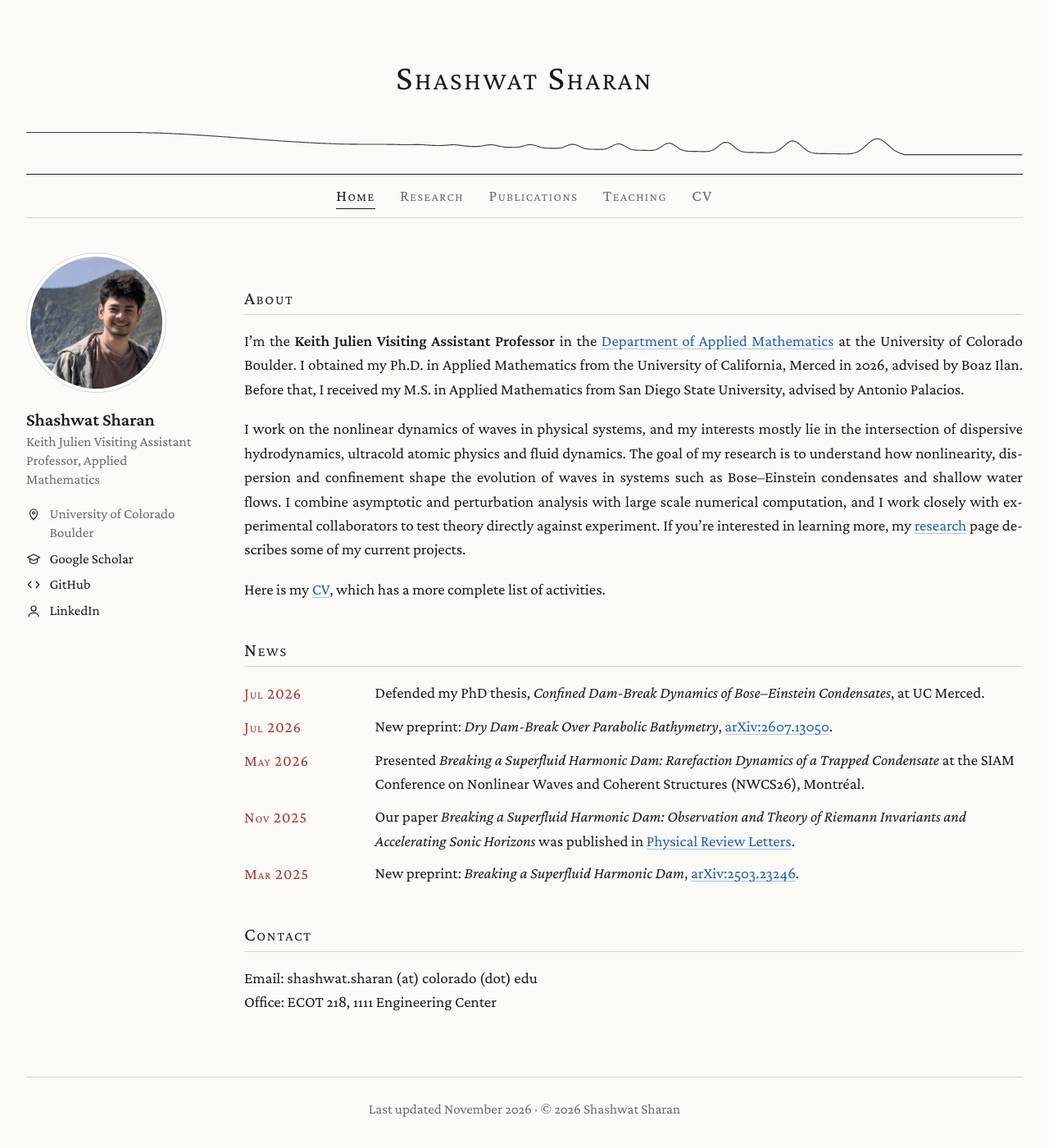
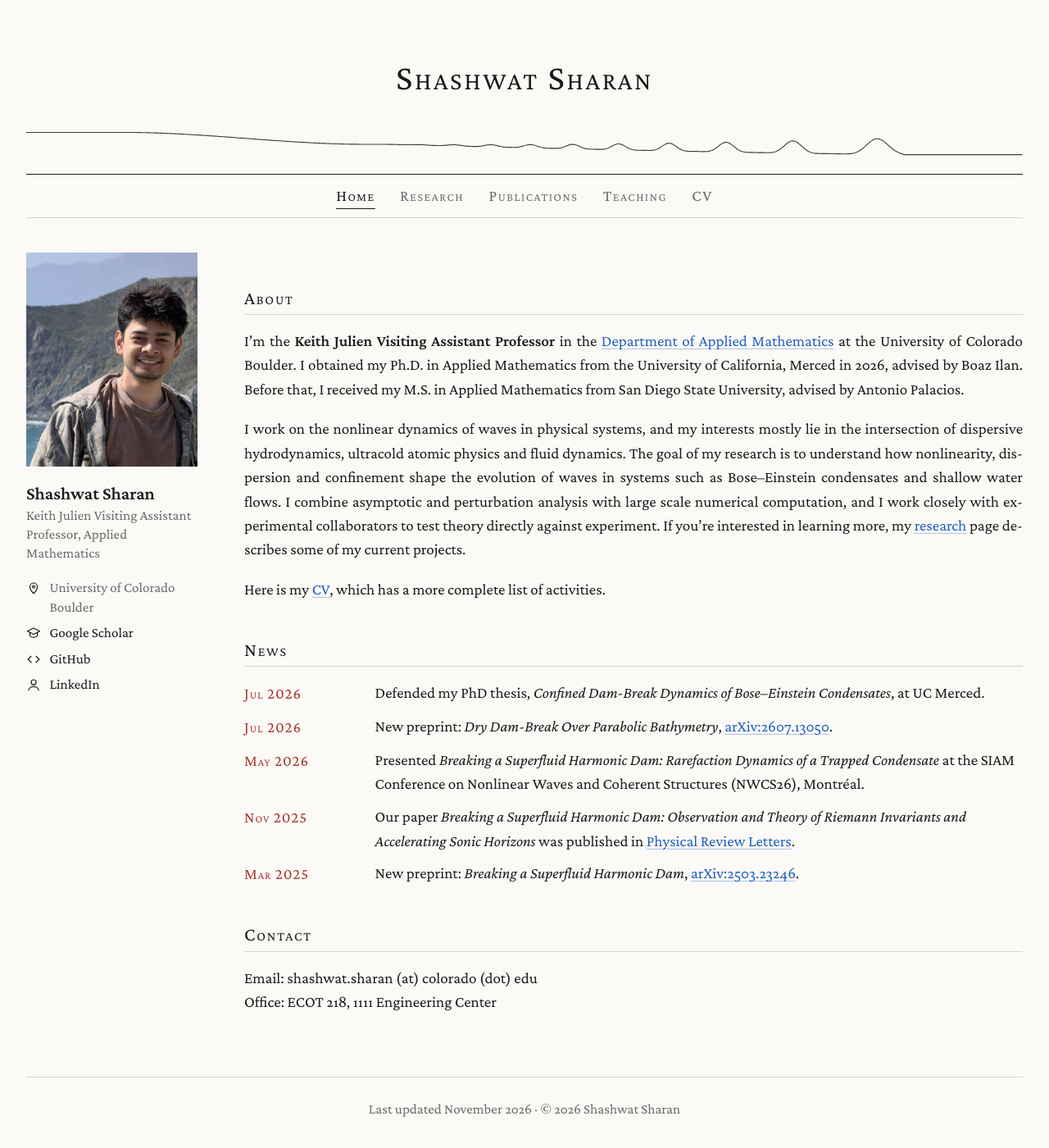
Before and after one commit to shashwatsharan/shashwatsharan.github.io, a Jekyll site: the page built from index.md, in a window 1280 px wide and 1400 px high. Shown: the whole window at 82% size. Built offline with Jekyll 4.4.1, drawn with Linux system fonts in a browser that asks for light colours.

Commit message:
Show profile photo as a rectangular portrait

```diff
--- a/assets/css/style.css
+++ b/assets/css/style.css
@@ -60,8 +60,8 @@ body {
 .sidebar { padding-top: 2.2rem; }
 .sidebar-inner { position: sticky; top: 2rem; }
 .avatar {
-  display: block; width: 9rem; height: 9rem; border-radius: 50%;
-  object-fit: cover; object-position: 50% 40%; border: 1px solid var(--rule); padding: 4px; background: #fff;
+  display: block; width: 100%; height: auto; aspect-ratio: 4 / 5;
+  object-fit: cover; object-position: 50% 35%;
   /* filter: grayscale(100%);   un-comment for a black-and-white photo */
 }
 .sidebar-name { margin: 1rem 0 0.1rem; font-size: 1.15rem; font-weight: 600; line-height: 1.25; }
@@ -78,7 +78,7 @@ body {
   .sidebar { padding-top: 1.6rem; }
   .sidebar-inner { position: static; display: grid; grid-template-columns: auto 1fr;
                    gap: 0 1.2rem; align-items: center; }
-  .avatar { width: 6.5rem; height: 6.5rem; grid-row: span 3; }
+  .avatar { width: 6.5rem; grid-row: span 3; }
   .sidebar-name { margin-top: 0; }
   .sidebar-links { display: flex; flex-wrap: wrap; gap: 0.2rem 1rem; }
   .sidebar-links li { margin: 0; }
```
